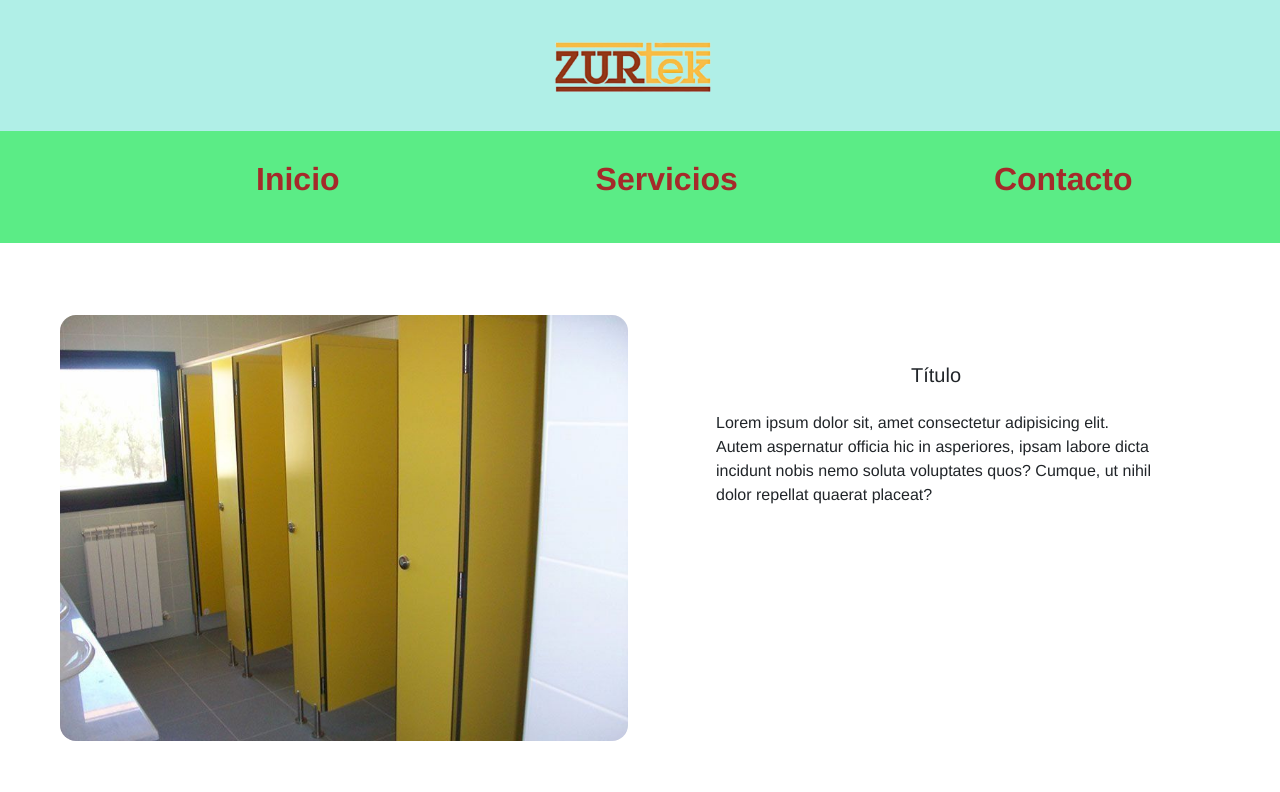
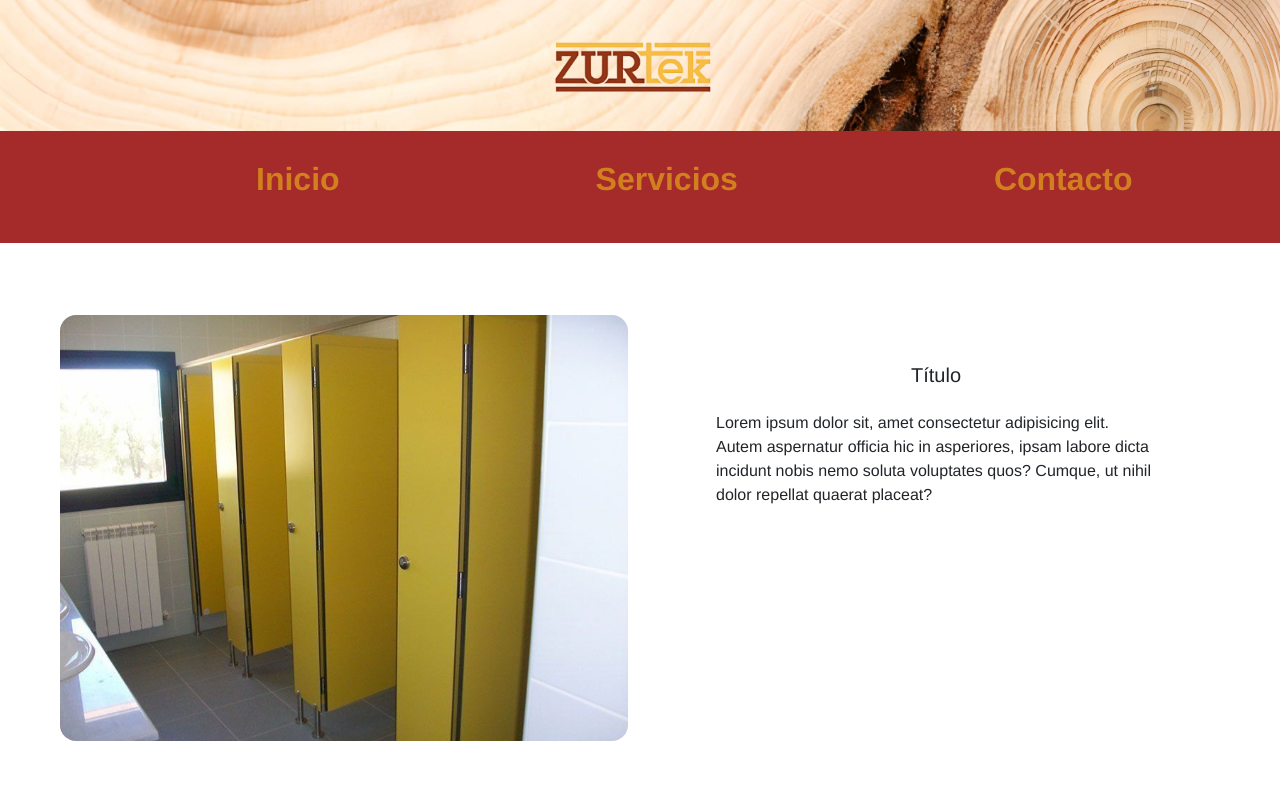
Before and after one commit to bzmay0149/maje, a Vue app: page / in a window 1280 px wide. Shown: the top 792 px of the page. Built offline with nearby package versions, Linux system fonts and the light colour scheme.

Commit message:
cambio color fondo navegador

```diff
--- a/src/components/NavComp.vue
+++ b/src/components/NavComp.vue
@@ -156,11 +156,15 @@
 
 .navbar-content {
   width: 100%;
+
 }
 
 
 .navbar-logo {
-  background-color: rgb(176, 239, 231);
+background-image: url(../assets/madera.png);
+background-repeat: no-repeat;
+background-size: cover;
+background-position: center;
   width: 100%;
  padding-top:1rem;
   padding-bottom: 1rem;
@@ -168,18 +172,18 @@
 }
 
 .navbar-links {
-  background-color: #5BEC86;
+  background-color:brown;
   width: 100%;
 }
 
 .nav-link {
-  color: brown;
+  color: #D17F1F;
   font-size: xx-large;
   font-weight: bold;
 }
 
 .nav-link:hover {
-  color: #D17F1F;
+  color: #f6cea1;
 }
 
 .nav-item {
```
Also changed, not shown: src/assets/fondo.jpeg (deleted), src/assets/madera.png (added).
